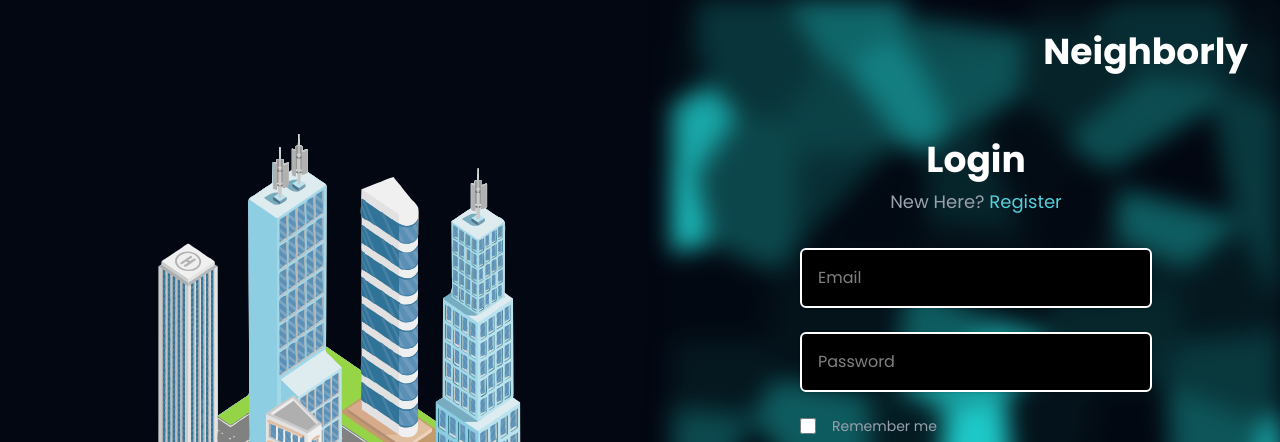
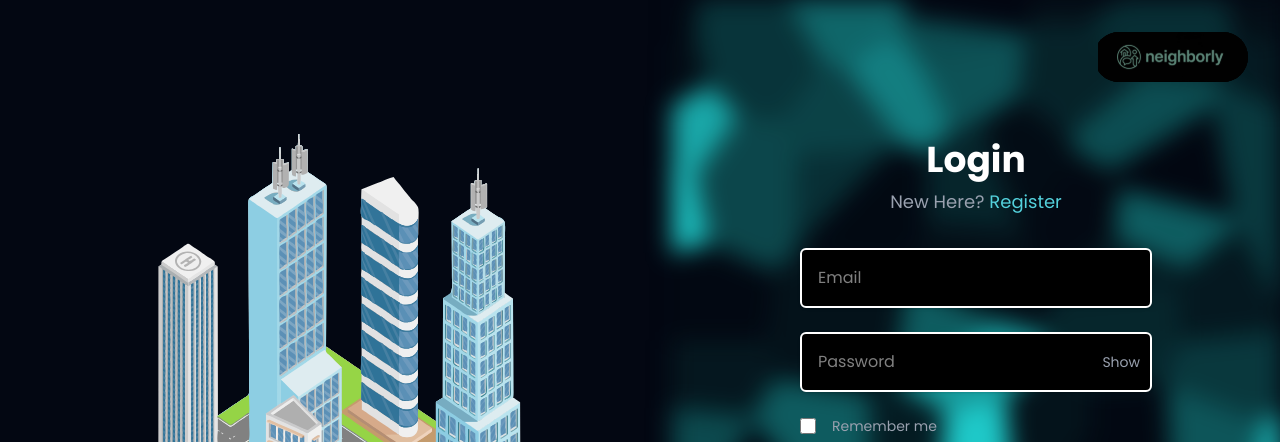
Before and after one commit to Labheshtheonly1/NEIGHBORLY-FRONTEND, a Next.js app: page /login in a window 1280 px wide. Shown: the top 442 px of the page. Built offline with nearby package versions, Linux system fonts and the light colour scheme; no server answers.

Commit message:
login page logo

```diff
--- a/src/app/components/About.js
+++ b/src/app/components/About.js
@@ -49,7 +49,7 @@ const AnimatedItem = ({ id, text, imgSrc, isReversed }) => {
         </motion.div>
         <div className="flex-1 p-4 text-center z-20">
           <motion.h3
-            className={`text-6xl font-extrabold drop-shadow-lg text-[#54D1DC]`}
+            className={`text-5xl font-extrabold drop-shadow-lg text-[#54D1DC]`}
             variants={textVariants}
             initial="hidden"
             whileInView="visible"
--- a/src/app/login/page.js
+++ b/src/app/login/page.js
@@ -29,6 +29,7 @@ function FireflyParticle() {
 export default function LoginPage() {
   const [email, setEmail] = useState("");
   const [password, setPassword] = useState("");
+  const [showPassword, setShowPassword] = useState(false);
   const [loading, setLoading] = useState(false);
   const [error, setError] = useState("");
 
@@ -59,9 +60,15 @@ export default function LoginPage() {
 
   return (
     <div className={`flex min-h-screen bg-gray-950 text-white relative ${poppins.className}`}>
-      {/* "Neighborly" Title at Top Right */}
+      {/* Neighborly Logo at Top Right */}
       <div className="absolute top-8 right-8 z-10">
-        <h1 className="text-4xl font-bold text-white">Neighborly</h1>
+        <Image
+          src="/logo.svg"
+          alt="Neighborly Logo"
+          width={150}
+          height={40}
+          className="h-auto"
+        />
       </div>
 
       {/* Left section with the illustration */}
@@ -103,7 +110,7 @@ export default function LoginPage() {
 
             <form onSubmit={handleSubmit} className="space-y-6">
               <div>
-                <label htmlFor="email" className="block text-xl font-medium text-white"></label>
+                <label htmlFor="email" className="block text-xl font-medium text-white sr-only">Email</label>
                 <input
                   id="email"
                   name="email"
@@ -112,30 +119,38 @@ export default function LoginPage() {
                   required
                   value={email}
                   onChange={e => setEmail(e.target.value)}
-                  className="mt-1 block w-full rounded-md border-2 border-white bg-black text-white shadow-sm focus:border-[#54D1DC] focus:ring focus:ring-[#54D1DC] focus:ring-opacity-50 px-4 py-4 transition-transform duration-200 ease-in-out hover:-translate-y-1 focus:-translate-y-1"
+                  className="mt-1 block w-full rounded-md border-2 border-white bg-black text-white shadow-sm focus:border-[#54D1DC] focus:ring focus:ring-[#54D1DC] focus:ring-opacity-50 focus:outline-none focus:ring-0 px-4 py-4 transition-transform duration-200 ease-in-out hover:-translate-y-1 focus:-translate-y-1"
                   placeholder="Email"
                 />
               </div>
-              <div>
-                <label htmlFor="password" className="block text-xl font-medium text-white"></label>
+              <div className="relative">
+                <label htmlFor="password" className="block text-xl font-medium text-white sr-only">Password</label>
                 <input
                   id="password"
                   name="password"
-                  type="password"
+                  type={showPassword ? "text" : "password"}
                   autoComplete="current-password"
                   required
                   value={password}
                   onChange={e => setPassword(e.target.value)}
-                  className="mt-1 block w-full rounded-md border-2 border-white bg-black text-white shadow-sm focus:border-[#54D1DC] focus:ring focus:ring-[#54D1DC] focus:ring-opacity-50 px-4 py-4 transition-transform duration-200 ease-in-out hover:-translate-y-1 focus:-translate-y-1"
+                  className="mt-1 block w-full rounded-md border-2 border-white bg-black text-white shadow-sm focus:border-[#54D1DC] focus:ring focus:ring-[#54D1DC] focus:ring-opacity-50 focus:outline-none focus:ring-0 px-4 py-4 pr-12 transition-transform duration-200 ease-in-out hover:-translate-y-1 focus:-translate-y-1"
                   placeholder="Password"
                 />
+                <button
+                  type="button"
+                  onClick={() => setShowPassword(!showPassword)}
+                  className="absolute inset-y-0 right-0 pr-3 flex items-center text-gray-400 text-sm font-medium focus:outline-none focus:ring-0"
+                  aria-label={showPassword ? "Hide password" : "Show password"}
+                >
+                  {showPassword ? "Hide" : "Show"}
+                </button>
               </div>
               <div className="flex items-center">
                 <input
                   id="remember-me"
                   name="remember-me"
                   type="checkbox"
-                  className="h-4 w-4 text-[#54D1DC] focus:ring-[#54D1DC] border-gray-700 rounded bg-gray-800"
+                  className="h-4 w-4 text-[#54D1DC] focus:ring-[#54D1DC] border-gray-700 rounded bg-gray-800 focus:outline-none focus:ring-0"
                 />
                 <label htmlFor="remember-me" className="ml-4 block text-sm text-gray-400">
                   Remember me
```
Also changed, not shown: public/logo.svg (added).
